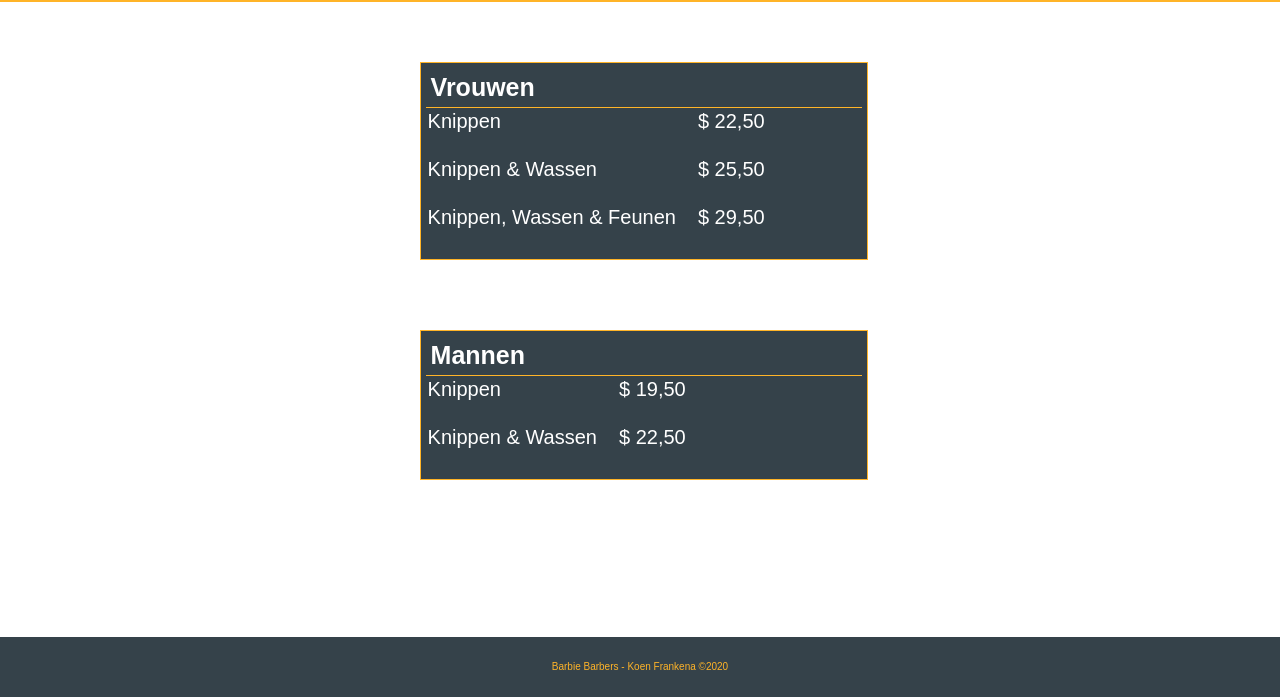
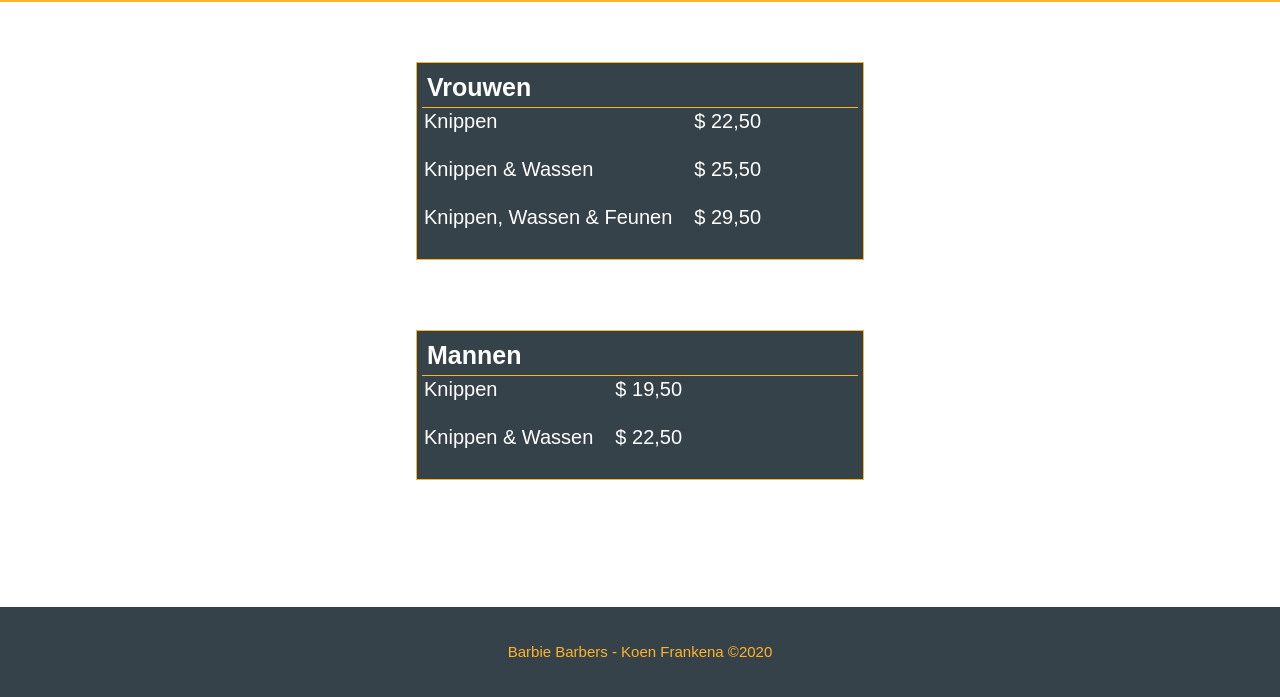
Before and after one commit to KoenieFrankenstein/Kappersproject, a website: page public/prijzen.html in a window 1280 px wide. Shown: the part 103-800 px from the top of the page. Drawn offline with Linux system fonts and the light colour scheme.

Commit message:
small changes

```diff
--- a/public/Style/master.css
+++ b/public/Style/master.css
@@ -30,15 +30,14 @@ body{
 .footer{
     background-color: #35424a;
     position: absolute;
-    width: 100%;
-    line-height: 60px;
+    right: 0;
+    left: 0;
     bottom: 0;
-    z-index: -1;
-    /* bottom: 50%; */
-    /* transform: translateY(-50%); */
+    padding: 5px;
 
+    line-height: 80px;
     font-family: sans-serif;
-    font-size: 10px;
+    font-size: 15px;
     color: rgb(255, 180, 40);
     text-align: center;
 }
--- a/public/Style/prijzen.css
+++ b/public/Style/prijzen.css
@@ -3,8 +3,8 @@
     margin: 0px;
 }
 .collums{
-    float: left;
-    margin-left: 32%;
+    margin-left: auto;
+    margin-right: auto;
     margin-top: 50px;
     width: 35%;
     padding: 10px;
--- a/public/prijzen.html
+++ b/public/prijzen.html
@@ -12,10 +12,6 @@
         <h3 class="link"><a class="link" href="prijzen.html">Prijzen</a></h3>
         <h3 class="link"><a class="link" href="index.html">Home</a></h3>
     </div>
-    <div class="footer">
-        <p>Barbie Barbers - Koen Frankena ©2020</p>
-    </div>
-
     <div class="collums">
         <div class="type">
             <p class="head">Vrouwen</p>
@@ -51,7 +47,9 @@
                 </table>
             </div>
         </div>
-
+        <div class="footer">
+            <p>Barbie Barbers - Koen Frankena ©2020</p>
+        </div>
     <script src="script/prijzen.js"></script>
     <link rel="stylesheet" href="style/prijzen.css">
     <link rel="stylesheet" href="style/master.css">
```
